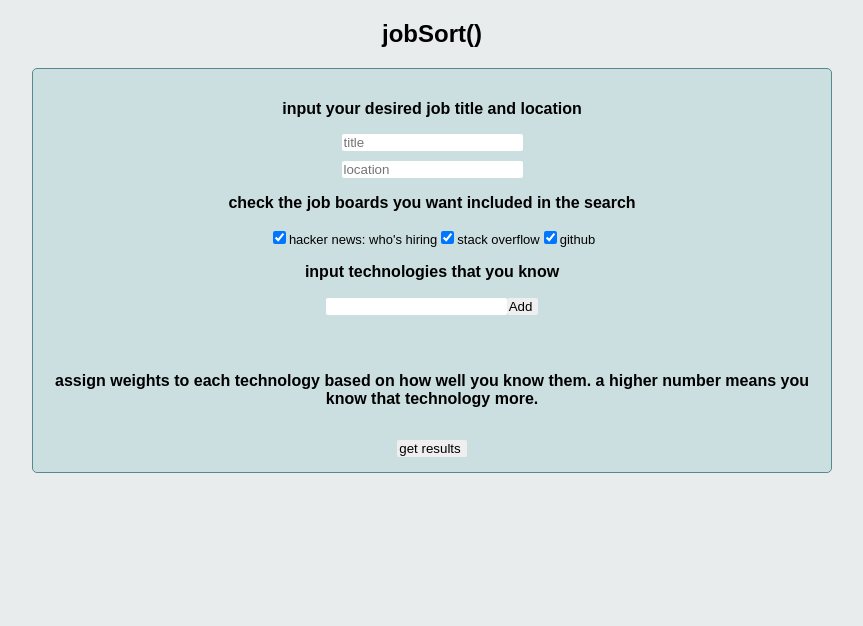
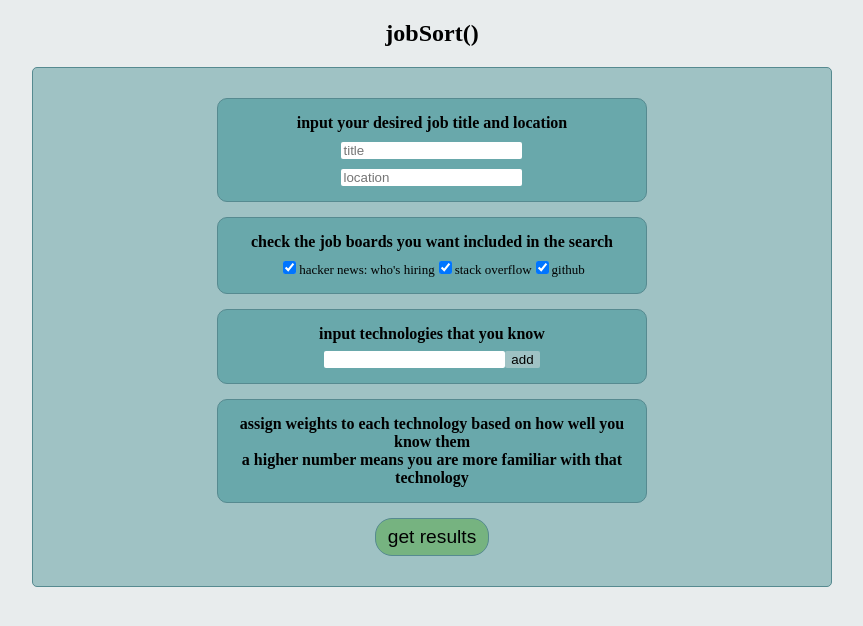
Before and after one commit to austintackaberry/jobsort, a React (Create React App) app in the folder react-backend/client/: page / in a window 1280 px wide. Shown: the top 626 px of the page, without its empty margins (208-1071 px from the left). Built offline with nearby package versions, Linux system fonts and the light colour scheme.

Commit message:
cleaned up css

```diff
--- a/react-backend/client/src/App.css
+++ b/react-backend/client/src/App.css
@@ -4,17 +4,19 @@
 
 body {
   background-color: rgb(232, 236, 237);
+  font-family: ubuntu;
 }
 
 .instructions {
   font-weight: 600;
+  margin: 0;
 }
 
 input::-webkit-calendar-picker-indicator {
   display: none;
 }
 
-input {
+.textbox {
   border-radius: 2px;
   border:none;
   padding-left: 2px;
@@ -22,7 +24,7 @@ input {
 
 #lang-table {
   margin: 0 auto;
-  margin-bottom: 15px;
+  margin-top: 7px;
 }
 
 .table-col-lang {
@@ -49,14 +51,12 @@ input {
 }
 
 .job-listing {
-  border: 1px solid black;
-  width: 70%;
   margin: 0 auto;
   text-align: left;
   padding: 10px;
   margin-top: 10px;
-  border-radius: 5px;
   border: 1px solid rgb(86, 138, 144);
+  border-radius: 10px;
 }
 
 .source {
@@ -89,14 +89,9 @@ input {
   display: inline-block;
   margin-top: 10px;
   padding: 4px 5px 4px 0px;
-  background-color: rgb(128, 201, 197);
+  background-color: #9fc2c4;
   border-radius: 4px;
   margin: 15px 5px 0px 5px;
-}
-
-#user-lang-div-placeholder {
-  background-color: inherit;
-  height: 14px;
 }
 
 .user-lang-span {
@@ -107,12 +102,44 @@ input {
   width: 70px;
 }
 
-#content {
+#content-lvl1 {
   width: 60%;
   margin: 0 auto;
   border: 1px solid rgb(86, 138, 144);
   border-radius: 5px;
   margin-top: 20px;
-  background-color: rgb(204, 223, 224);
+  background-color: #9fc2c4;
   padding: 15px;
 }
+
+#content-lvl2 {
+  width: 60%;
+  margin: 0 auto;
+}
+
+.content-group {
+  border: 1px solid rgb(86, 138, 144);
+  border-radius: 10px;
+  padding: 15px;
+  margin: 15px;
+  background-color: #69a8ab;
+}
+
+#listing-container {
+  margin: 15px;
+}
+
+#get-results {
+  background-color: #76b380;
+  border-radius: 17px;
+  border: 1px solid rgb(86, 138, 144);
+  padding: 7px 12px 7px 12px;
+  color: black;
+  font-size: 1.2rem;
+}
+
+#add {
+  border:none;
+  background-color: #9fc2c4;
+  border-radius: 2px;
+}
--- a/react-backend/client/src/App.js
+++ b/react-backend/client/src/App.js
@@ -268,39 +268,48 @@ class App extends Component {
         </tr>
       );
     }
-    if (userDataJSX.length === 0) {
-      userDataJSX = [<div className="user-lang-div" id="user-lang-div-placeholder"></div>];
-    }
+
+    if (userLangWeightsJSX.length > 0) {
       userLangWeightsJSX = [
-      <form onSubmit={this.handleWeightsSubmit}>
         <table id='lang-table'>
           {userLangWeightsJSX}
         </table>
-        <input type="submit" value="get results" />
+      ];
+    }
+
+    userLangWeightsJSX = [
+      <form onSubmit={this.handleWeightsSubmit}>
+        <div className="content-group">
+          <p className="instructions">
+            assign weights to each technology based on how well you know them <br /> a higher number means you are more familiar with that technology
+          </p>
+          {userLangWeightsJSX}
+        </div>
+        <input type="submit" id="get-results" value="get results" />
       </form>
-  ]
-
+    ];
 
     return (
       <div className="App">
         <h2>jobSort()</h2>
-        <div id="content">
-          <div>
+        <div id="content-lvl1">
+          <div id="content-lvl2">
+            <div className="content-group">
               <p className="instructions">
                 input your desired job title and location
               </p>
               <div>
                 <form>
-                <input id="userJobTitle" data-lpignore='true' placeholder="title" ref="jobTitle" onChange={this.handleStep1Change}/>
-                <input id="userJobLocation" data-lpignore='true' placeholder="location" ref="jobLocation" onChange={this.handleStep1Change}/>
+                  <input id="userJobTitle" className="textbox" data-lpignore='true' placeholder="title" ref="jobTitle" onChange={this.handleStep1Change}/>
+                  <input id="userJobLocation" className="textbox" data-lpignore='true' placeholder="location" ref="jobLocation" onChange={this.handleStep1Change}/>
                 </form>
               </div>
             </div>
-          <div>
+            <div className="content-group">
               <p className="instructions">
                 check the job boards you want included in the search
               </p>
-            <div>
+              <div style={{"margin-top":"7px"}}>
                 <form id="job-board-checkbox-form">
                   <input id="hn-checkbox" type="checkbox" defaultChecked="true" onChange={this.handleCheckboxChange}/>
                   <label for="hn-checkbox">hacker news: who's hiring</label>
@@ -311,29 +320,25 @@ class App extends Component {
                 </form>
               </div>
             </div>
-          <div>
+            <div className="content-group">
               <p className="instructions">
                 input technologies that you know
               </p>
-            <div>
+              <div style={{"margin-top":"7px"}}>
                 <form onSubmit={this.handleLangAdd}>
-                <input id="userLangInput" data-lpignore='true' list='technologies' name='technologies' ref="userAddLang"/>
+                  <input id="userLangInput" className="textbox" data-lpignore='true' list='technologies' name='technologies' ref="userAddLang"/>
                   {allTechsJSX}
-                <input type="submit" value="Add" />
+                  <input type="submit" id="add" value="add" />
                 </form>
               </div>
               {userDataJSX}
             </div>
-          <div>
-            <p className="instructions">
-              assign weights to each technology based on how well you know them. a higher number means you know that technology more.
-            </p>
             {userLangWeightsJSX}
             {showFullDescriptionsJSX}
             {unhideAllJSX}
-          </div>
             <div id="listing-container">
               {listingDataJSX1}
+            </div>
           </div>
         </div>
       </div>
```
Lines whose indentation alone changed are shown as unchanged.
